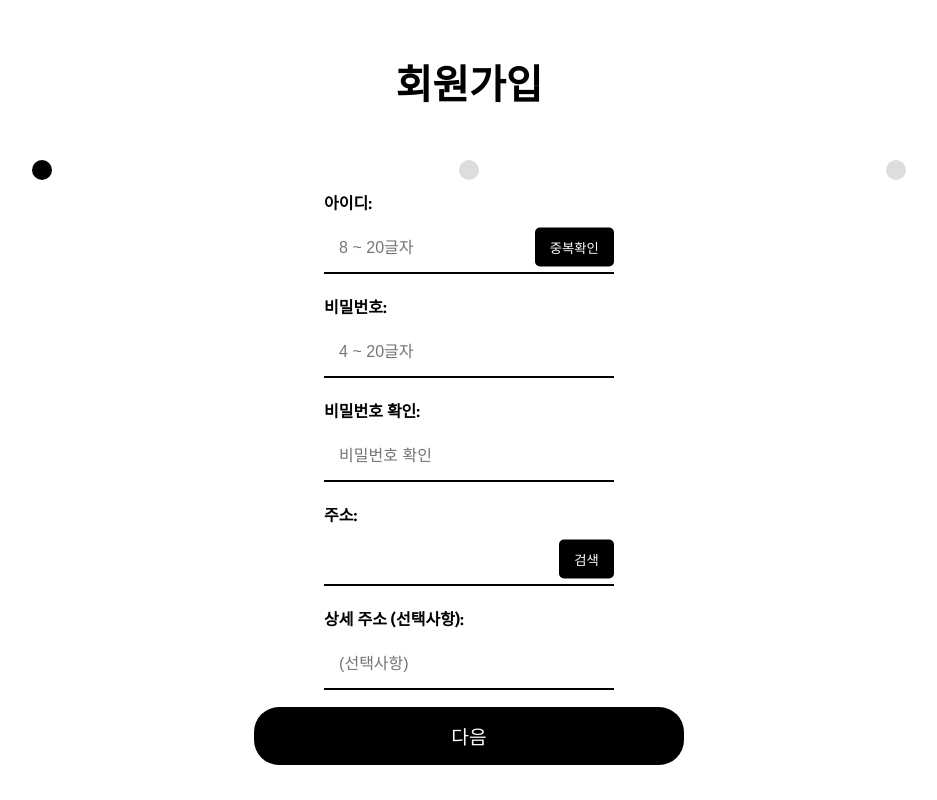
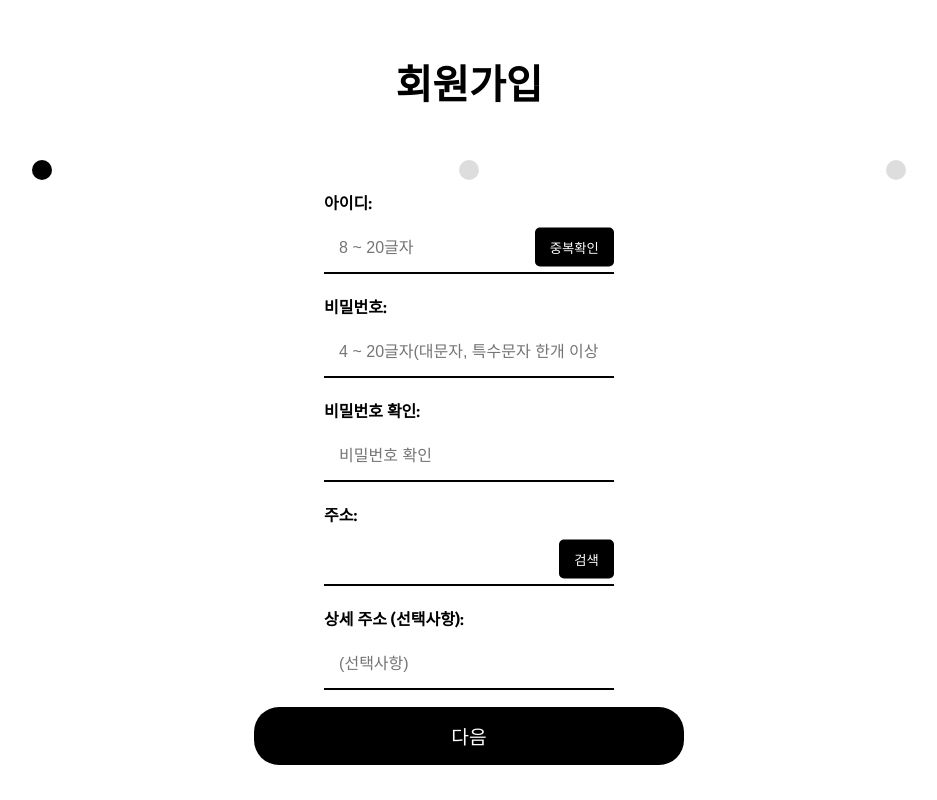
Before and after one commit to mapoalaba/villa-parking-management, a React (Create React App) app in the folder frontend/: page /register in a window 1280 px wide. Shown: the whole page, without its empty margins (171-1108 px from the left). Built offline with nearby package versions, Linux system fonts and the light colour scheme.

Commit message:
디자인 수정본 1

```diff
--- a/frontend/src/components/Register.js
+++ b/frontend/src/components/Register.js
@@ -209,7 +209,7 @@ const Register = () => {
                         </div>
                         <div className="input-group">
                             <label>비밀번호:</label>
-                            <input type="password" name="password" value={form.password} onChange={handleChange} required maxLength="20" placeholder='4 ~ 20글자'/>
+                            <input type="password" name="password" value={form.password} onChange={handleChange} required maxLength="20" placeholder='4 ~ 20글자(대문자, 특수문자 한개 이상 포함)'/>
                         </div>
                         <div className="input-group">
                             <label>비밀번호 확인:</label>
@@ -267,7 +267,6 @@ const Register = () => {
                                 <option value="승용차">승용차</option>
                                 <option value="승합차">승합차</option>
                                 <option value="화물차">화물차</option>
-                                <option value="오토바이">오토바이</option>
                             </select>
                         </div>
                         <div className="input-group">
```
